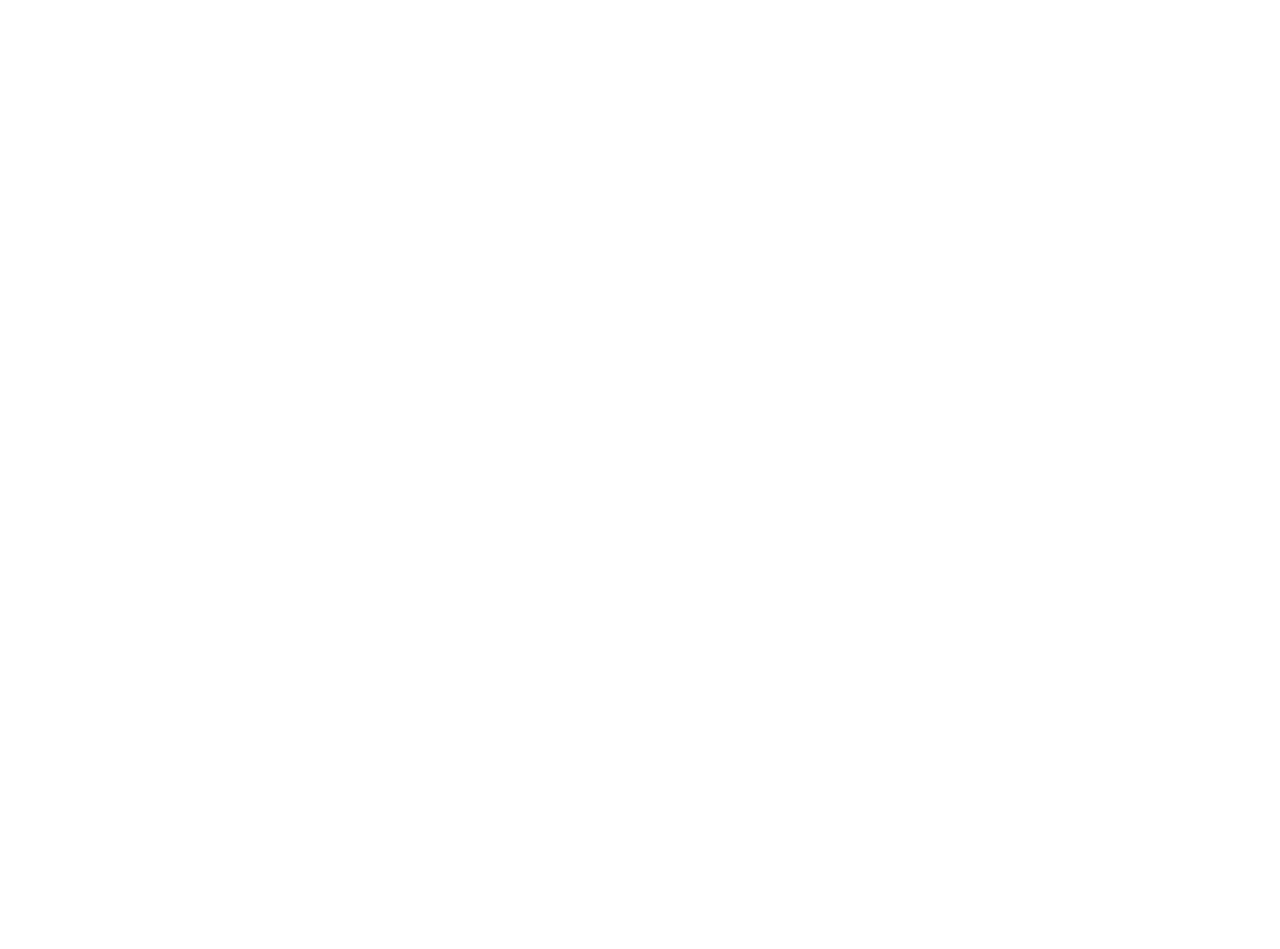
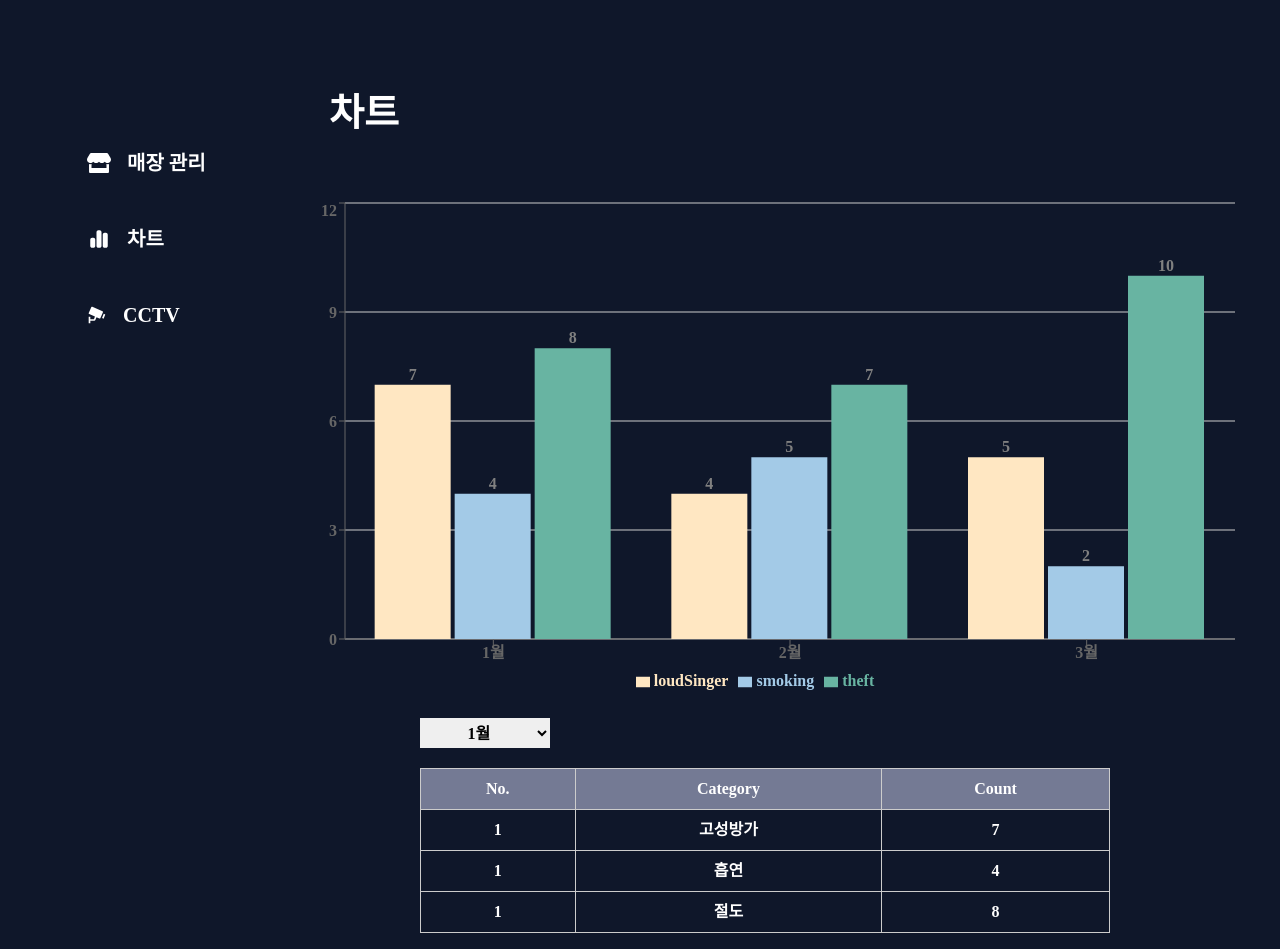
Before and after one commit to https-github-com-icu/icu-frontend, a React (Vite) app: page /chart in a window 1280 px wide. Before the commit this address had no page. Shown: the part 121-1070 px from the top of the page. Before the commit the page ends 800 px from the top, so only its background shows below. Built offline with nearby package versions, Linux system fonts and the light colour scheme.

Commit message:
FEAT: 차트 페이지 추가

```diff
--- a/package.json
+++ b/package.json
@@ -17,7 +17,9 @@
     "react-hook-form": "^7.51.0",
     "react-hot-toast": "^2.4.1",
     "react-icons": "^5.0.1",
-    "react-router-dom": "^6.22.1"
+    "react-router-dom": "^6.22.1",
+    "react-table": "^7.8.0",
+    "recharts": "^2.12.4"
   },
   "devDependencies": {
     "@types/react": "^18.2.15",
--- a/src/App.jsx
+++ b/src/App.jsx
@@ -6,6 +6,7 @@
 import MyPage from './Pages/MyPage/index.jsx'
 import StoreRegisterPage from './Pages/StoreRegisterPage/index.jsx'
 import CctvPage from './Pages/CctvPage/index.jsx'
+import ChartPage from './Pages/ChartPage/index.jsx'
 
 function App() {
 
@@ -18,6 +19,7 @@
     <Route path="/homepage" element={<HomePage />} />
     <Route path="/mypage" element={<MyPage />} />
     <Route path="/cctv" element={<CctvPage />} />
+    <Route path="/chart" element={<ChartPage />} />
 
       {/* <Route path='product/:id' element={<DetailPage />} />
         <Route path='cart' element={<CartPage />} />
--- /dev/null
+++ b/src/Pages/ChartPage/index.jsx
@@ -0,0 +1,22 @@
+import React, { useEffect } from 'react';
+import Nav from '../../components/nav/Nav';
+import Chart from '../../components/chart/Chart';
+
+const ChartPage = () => {
+  useEffect(() => {
+
+  }, [])
+
+  return (
+    <>
+    <div className='min-h-screen bg-slate-900'>
+      <Nav />
+      <div className='flex'>
+        <Chart />
+      </div>
+    </div>
+    </>
+  )
+}
+
+export default ChartPage
--- /dev/null
+++ b/src/components/chart/Chart.jsx
@@ -0,0 +1,77 @@
+import React, { useState } from 'react'
+import { BarChart, Bar, XAxis, YAxis, CartesianGrid, Legend } from 'recharts'
+import SideNav from '../side_nav/SideNav'
+import Table from './Table'
+import './Table.css';
+
+const Chart = () => {
+  const data = [
+    {
+      name: '1월',
+      loudSinger: 7,
+      smoking: 4,
+      theft: 8,
+    },
+    {
+      name: '2월',
+      loudSinger: 4,
+      smoking: 5,
+      theft: 7,
+    },
+    {
+      name: '3월',
+      loudSinger: 5,
+      smoking: 2,
+      theft: 10,
+    },
+  ];
+
+  const [selectedMonth, setSelectedMonth] = useState('1월');
+  const filteredData = data.filter(item => item.name === selectedMonth);
+
+  return (
+    <>
+    <div className='w-full flex font-[Pretendard] text-white justify-center'>
+      <SideNav />
+      <div className='w-full'>
+        <div className='w-full min-full flex-col'>
+          <div className='flex justify-start px-20 py-10'>
+            <div className='min-w-[250px]'>
+              <div className='font-bold text-[38px] min-w-1/2'>차트</div>
+            </div>
+          </div>
+        </div>
+
+        <div className='w-full flex justify-center'>
+          <div className='w-[70%] p-4 font-bold flex-col'>
+            <div className='flex justify-center flex-col items-center'>
+              <BarChart width={1000} height={500} data={data} margin={{top: 5, right: 30, left: 20, bottom: 5,}}>
+                <CartesianGrid vertical ={false} storkeDasharray="3 3" />
+                <XAxis dataKey="name" />
+                <YAxis />
+                <Legend />
+                <Bar dataKey="loudSinger" fill="#FFE7C2" label={{position: 'top', fontsize: 14}} />
+                <Bar dataKey="smoking" fill="#A3CAE7" label={{position: 'top', fontsize: 14}} />
+                <Bar dataKey="theft" fill="#68B4A2" label={{position: 'top', fontsize: 14}} />
+              </BarChart>
+            </div>
+            <select
+              className='W-[200px] text-black my-[20px]'
+              style={{ width:'130px', height:'30px', textAlign:'center' }}
+              value={selectedMonth}
+              onChange={(e) => setSelectedMonth(e.target.value)}
+            >
+              <option>1월</option>
+              <option>2월</option>
+              <option>3월</option>
+            </select>
+            <Table data={filteredData} />
+          </div>
+        </div>
+      </div>
+    </div>
+    </>
+  )
+}
+
+export default Chart
--- /dev/null
+++ b/src/components/chart/Table.css
@@ -0,0 +1,26 @@
+.table-container {
+  width: 100%;
+  overflow-x: auto;
+}
+
+table {
+  width: 100%;
+  border-collapse: collapse;
+  border: 1px solid #ccc;
+}
+
+th, td {
+  padding: 8px;
+  text-align: center;
+  border: 1px solid #ccc
+}
+
+th {
+  background-color: #747a94;
+}
+
+
+th:not(:last-child),
+td:not(:last-child) {
+  margin-right: 10px;
+}
--- /dev/null
+++ b/src/components/chart/Table.jsx
@@ -0,0 +1,38 @@
+import React from 'react';
+
+function Table({ data }) {
+  return (
+    <table>
+      <thead>
+        <tr>
+          <th>No.</th>
+          <th>Category</th>
+          <th>Count</th>
+        </tr>
+      </thead>
+      <tbody>
+        {data.map((item, index) => (
+          <React.Fragment key={index}>
+            <tr>
+              <td>{index + 1}</td>
+              <td>고성방가</td>
+              <td>{item.loudSinger}</td>
+            </tr>
+            <tr>
+              <td>{index + 1}</td>
+              <td>흡연</td>
+              <td>{item.smoking}</td>
+            </tr>
+            <tr>
+              <td>{index + 1}</td>
+              <td>절도</td>
+              <td>{item.theft}</td>
+            </tr>
+          </React.Fragment>
+        ))}
+      </tbody>
+    </table>
+  );
+}
+
+export default Table;
```
Also changed, not shown: 1 other file (tests, documents, lock files or other folders).
